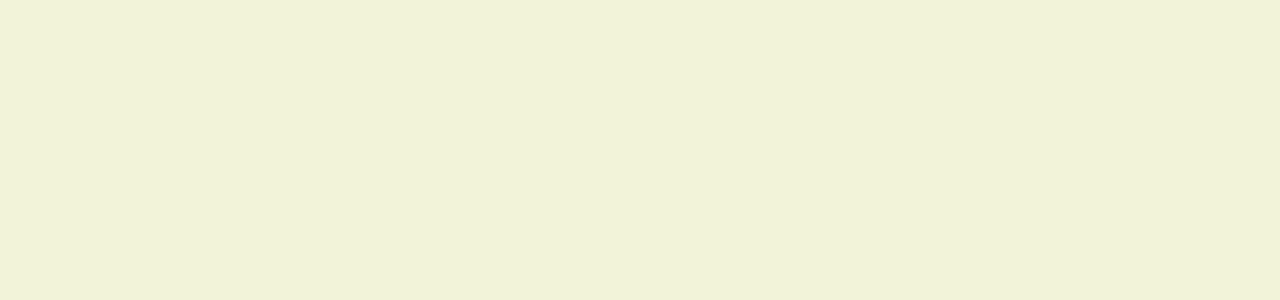
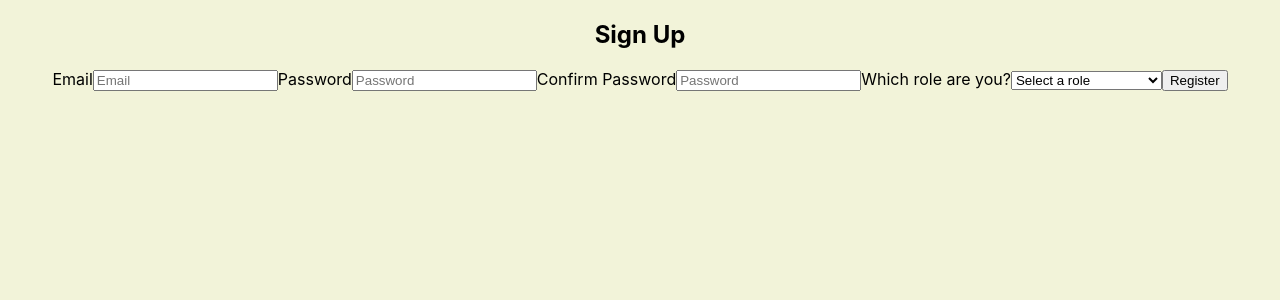
Before and after one commit to zainabsirajo50/Echo-Alert, a React (Create React App) app: page /sign-up in a window 1280 px wide. Before the commit this address had no page. Shown: the top 300 px of the page. Built offline with nearby package versions, Linux system fonts and the light colour scheme.

Commit message:
Sign up page set up. Ready for formatting

```diff
--- a/src/App.js
+++ b/src/App.js
@@ -1,6 +1,7 @@
 import { BrowserRouter as Router, Route, Routes } from 'react-router-dom';
 import Home from './pages/Home.js';
 import Login from './pages/Login.js';
+import SignUp from './pages/SignUp.js';
 import './styles/Home.css';
 import './App.css';
 
@@ -11,6 +12,7 @@ function App() {
           <Routes>
             <Route path="/" element={<Home />} />
             <Route path="/login" element={<Login />} />
+            <Route path="/sign-up" element={<SignUp />} />
           </Routes>
         </Router>
     </div>
--- a/src/pages/Home.js
+++ b/src/pages/Home.js
@@ -5,11 +5,11 @@ function Home() {
     return (
         <div className='header'>
           <h1>Eco-Alert</h1>
-          <Link to="/Login">
+          <Link to="/login">
             <button>Login</button>
           </Link>
 
-          <Link to="/SignUp">
+          <Link to="/sign-up">
             <button>Sign Up</button>
           </Link>
 
--- a/src/pages/Login.js
+++ b/src/pages/Login.js
@@ -4,10 +4,19 @@ function Login() {
     const [email, setEmail] = useState('');
     const [password, setPassword] = useState('');
 
+    const handleSubmit = (e) => {
+        e.preventDefault(); //Prevents page refreshing
+
+        // Clear the input fields after submission
+        setEmail('');
+        setPassword('');
+    };
+
     return (
       <div>
         <h2>Sign In</h2>
-        <form>
+
+        <form onSubmit={handleSubmit}>
         <label>Email</label>
         <input
             name='email'
@@ -23,6 +32,7 @@ function Login() {
             placeholder="Password"
             type='password'
             value={password}
+            onChange={(e) => setPassword(e.target.value)}
             required
         />
         <button type="submit">Login</button>
--- /dev/null
+++ b/src/pages/SignUp.js
@@ -0,0 +1,77 @@
+import React, { useState } from 'react';
+
+function SignUp() {
+    const [email, setEmail] = useState('');
+    const [password, setPassword] = useState('');
+    const [confirmPassword, setConfirmPassword] = useState('');
+    const [userRole, setUserRole] = useState('');
+
+    //Roles for drop down menu
+    const roles = [
+        { value: '', label: 'Select a role' },
+        { value: 'community', label: 'Community Member' },
+        { value: 'organization', label: 'Organization Member' },
+      ];
+
+
+    const handleSubmit = (e) => {
+        e.preventDefault(); //Prevents page refreshing
+
+        // Clear the input fields after submission
+        setEmail('');
+        setPassword('');
+        setConfirmPassword('');
+        setUserRole('');
+    };
+
+
+    return (
+      <div>
+        <h2>Sign Up</h2>
+
+        <form onSubmit={handleSubmit}>
+        <label>Email</label>
+        <input
+            name='email'
+            placeholder="Email"
+            type='email'
+            value={email}
+            required
+        />
+
+        <label>Password</label>
+        <input
+            name='password'
+            placeholder="Password"
+            type='password'
+            value={password}
+            onChange={(e) => setPassword(e.target.value)}
+            required
+        />
+
+        <label>Confirm Password</label>
+        <input
+            name='cpassword'
+            placeholder="Password"
+            type='password'
+            value={confirmPassword}
+            onChange={(e) => setConfirmPassword(e.target.value)}
+            required
+        />
+
+        <label>Which role are you?</label>
+        <select value={userRole} onChange={(e) => setUserRole(e.target.value)} required>
+        {roles.map((role) => (
+            <option key={role.value} value={role.value}>
+            {role.label}
+            </option>
+        ))}
+        </select>
+
+        <button type="submit">Register</button>
+        </form>
+      </div>
+    );
+  }
+
+  export default SignUp;
```
Also changed, not shown: src/styles/SignUp.css (added).
